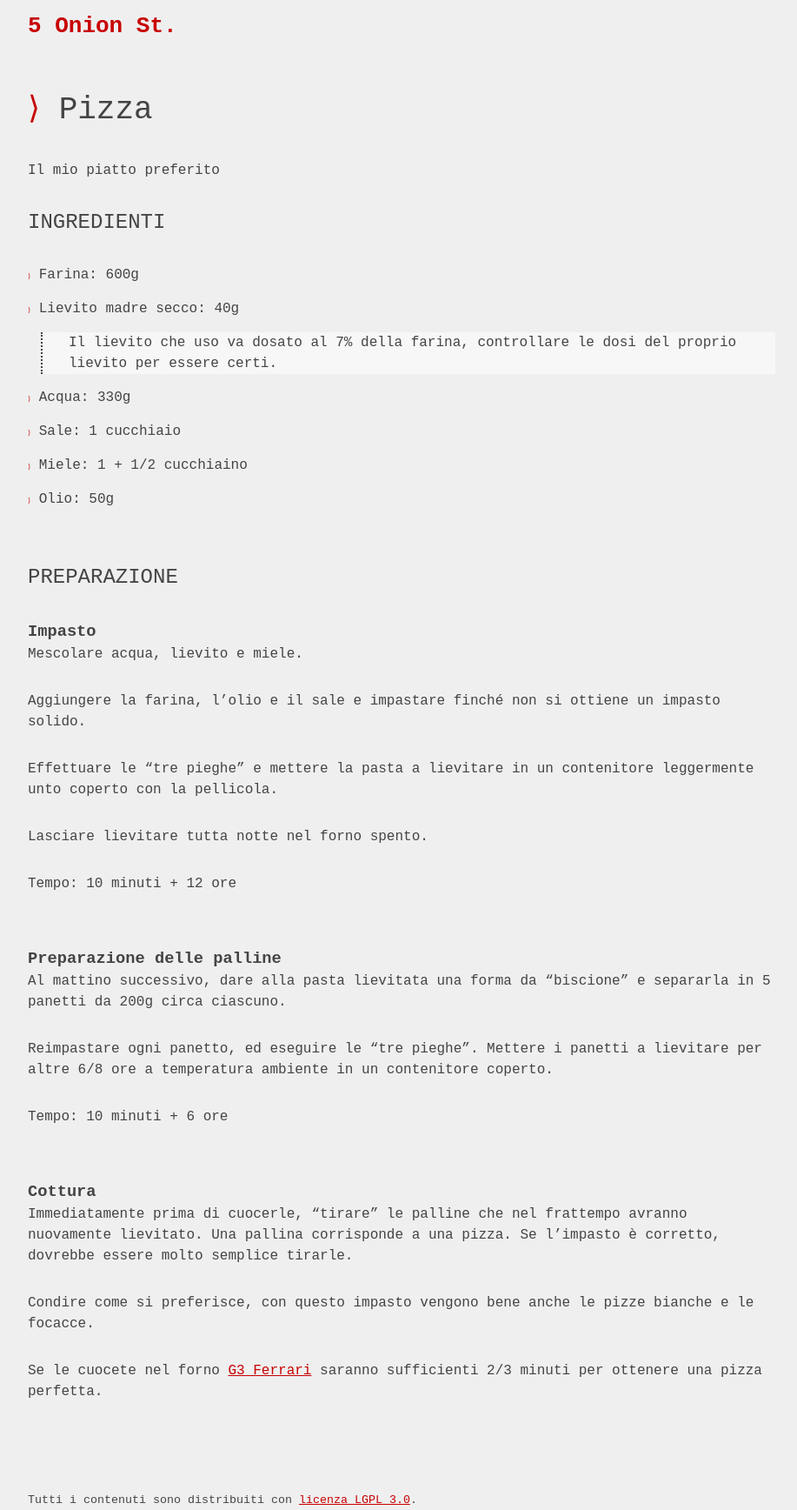
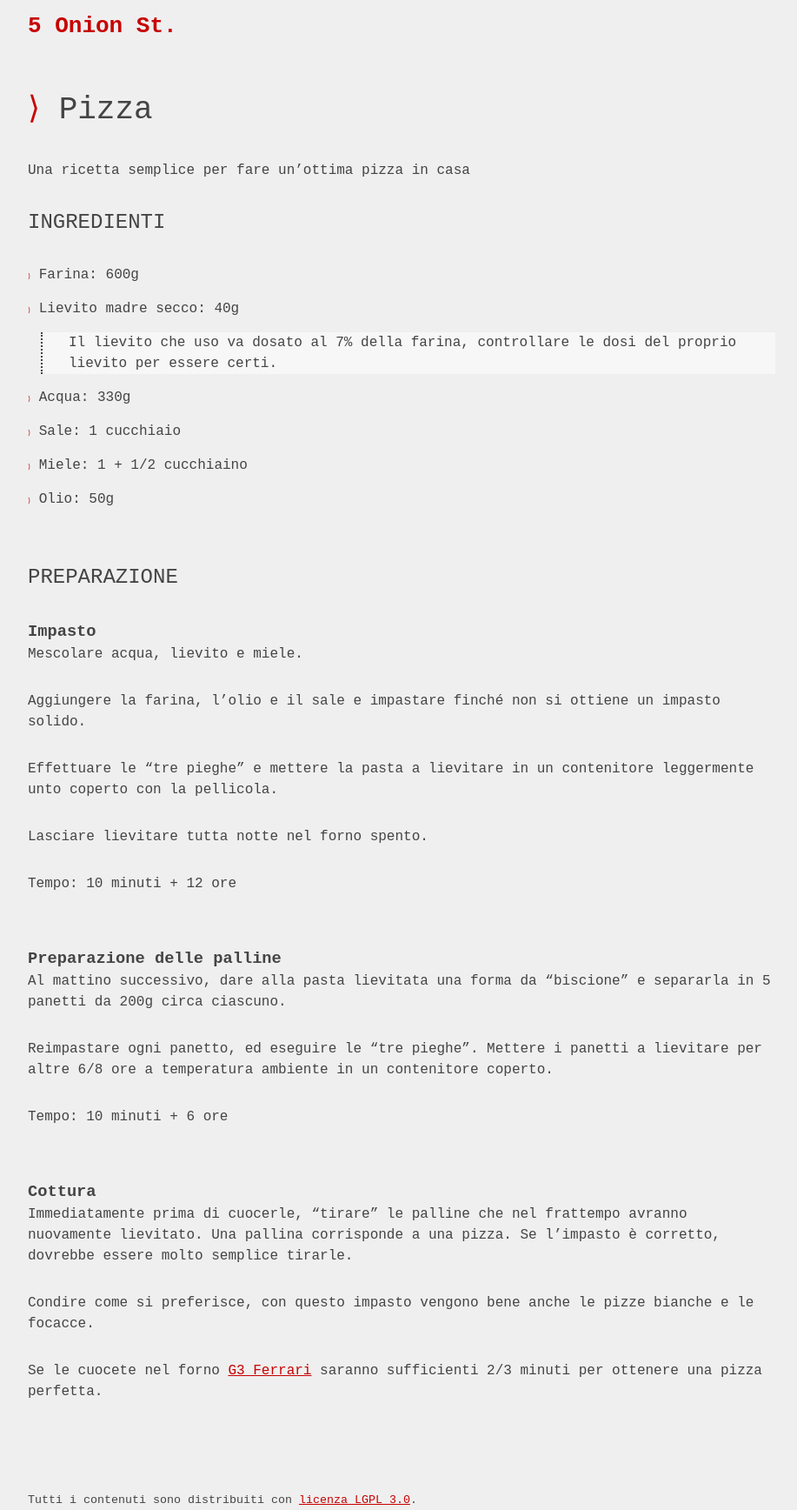
Before and after one commit to leeppolis/bagelis, a Jekyll site: the page built from _posts/2019-12-08-pizza.md, in a window 1280 px wide. Shown: the whole page at 87% size, without its empty margins (178-1095 px from the left). Built offline with Jekyll 4.4.1, drawn with Linux system fonts in a browser that asks for light colours; some web fonts are replaced.

Commit message:
Update from Forestry.io Simone Lippolis updated _posts/2019-12-08-pizza.md

```diff
--- a/_posts/2019-12-08-pizza.md
+++ b/_posts/2019-12-08-pizza.md
@@ -1,7 +1,7 @@
 ---
 layout: Recipe
 title: Pizza
-description: Il mio piatto preferito
+description: Una ricetta semplice per fare un'ottima pizza in casa
 image: ''
 ingredients:
 - name: Farina
@@ -59,5 +59,10 @@ steps:
   image: ''
 categories:
 - Recipes
+keywords:
+- pizza
+- ricetta pizza
+- pizza fatta in casa
+intro: Il mio piatto preferito.
 
 ---
```
